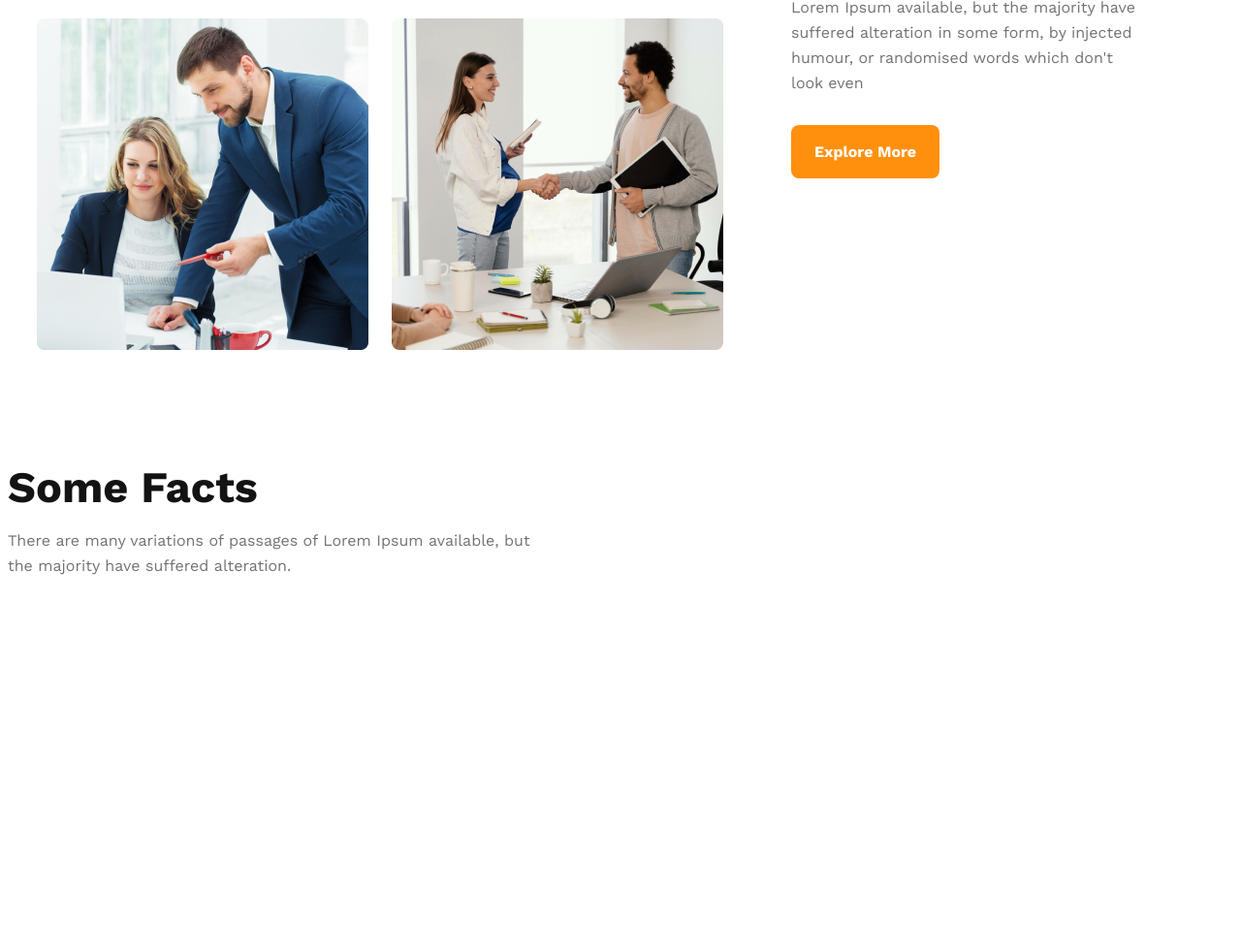
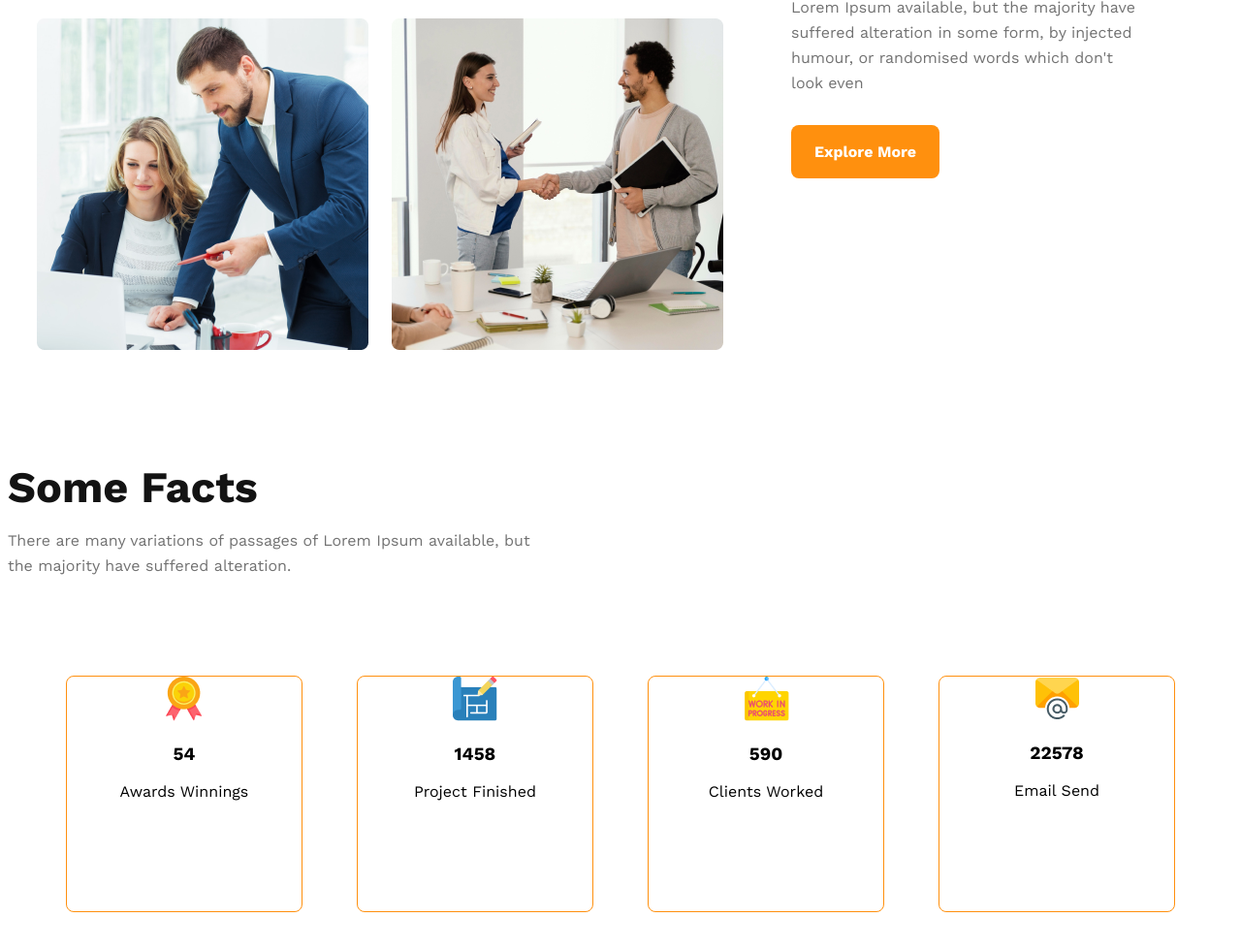
Before and after one commit to CodingwithKabir/architects, a plain HTML site: page index.html in a window 1280 px wide. Shown: the part 1389-2368 px from the top of the page at 97% size. Before the commit the page ends 2056 px from the top, so only its background shows below. Drawn offline with nearby package versions, Linux system fonts and the light colour scheme.

Commit message:
fact added

```diff
--- a/index.html
+++ b/index.html
@@ -64,6 +64,28 @@
                 <p class="fact-description">There are many variations of passages of Lorem Ipsum available, but the majority have suffered alteration.</p>
             </div>
         </section>
+        <section class="fact-icon">
+            <div>
+                <img src="images/icons/ribon.png" alt="">
+                <h3 class="fact-icon-title">54</h3>
+                <p class="fact-icon-description">Awards Winnings</p>
+            </div>
+            <div>
+                <img src="images/icons/projects.png" alt="">
+                <h3 class="fact-icon-title">1458</h3>
+                <p class="fact-icon-description">Project Finished</p>
+            </div>
+            <div>
+                <img src="images/icons/customers.png" alt="">
+                <h3 class="fact-icon-title">590</h3>
+                <p class="fact-icon-description">Clients Worked</p>
+            </div>
+            <div>
+                <img src="images/icons/email.png" alt="">
+                <h3 class="fact-icon-title">22578</h3>
+                <p class="fact-icon-description">Email Send</p>
+            </div>
+        </section>
     </main>
 </body>
 
--- a/style/style.css
+++ b/style/style.css
@@ -145,9 +145,11 @@ main {
 }
 
 /* Fact Container Styles */
-.fact-container{
+.fact-container {
     padding-top: 70px;
+    margin-bottom: 100px;
 }
+
 .fact-title {
     color: #131313;
     font-size: 45px;
@@ -161,6 +163,21 @@ main {
     font-weight: 400;
     line-height: 26px;
     width: 542px;
+}
+
+.fact-icon {
+    display: flex;
+    justify-content: space-between;
+    margin: 0px 60px;
+
+}
+
+.fact-icon>div {
+    border: 1px solid #FF900E;
+    border-radius: 8px;
+    text-align: center;
+    width: 241.831px;
+    height: 241.831px;
 }
 
 /* Responsive Responsive Queries */
```
